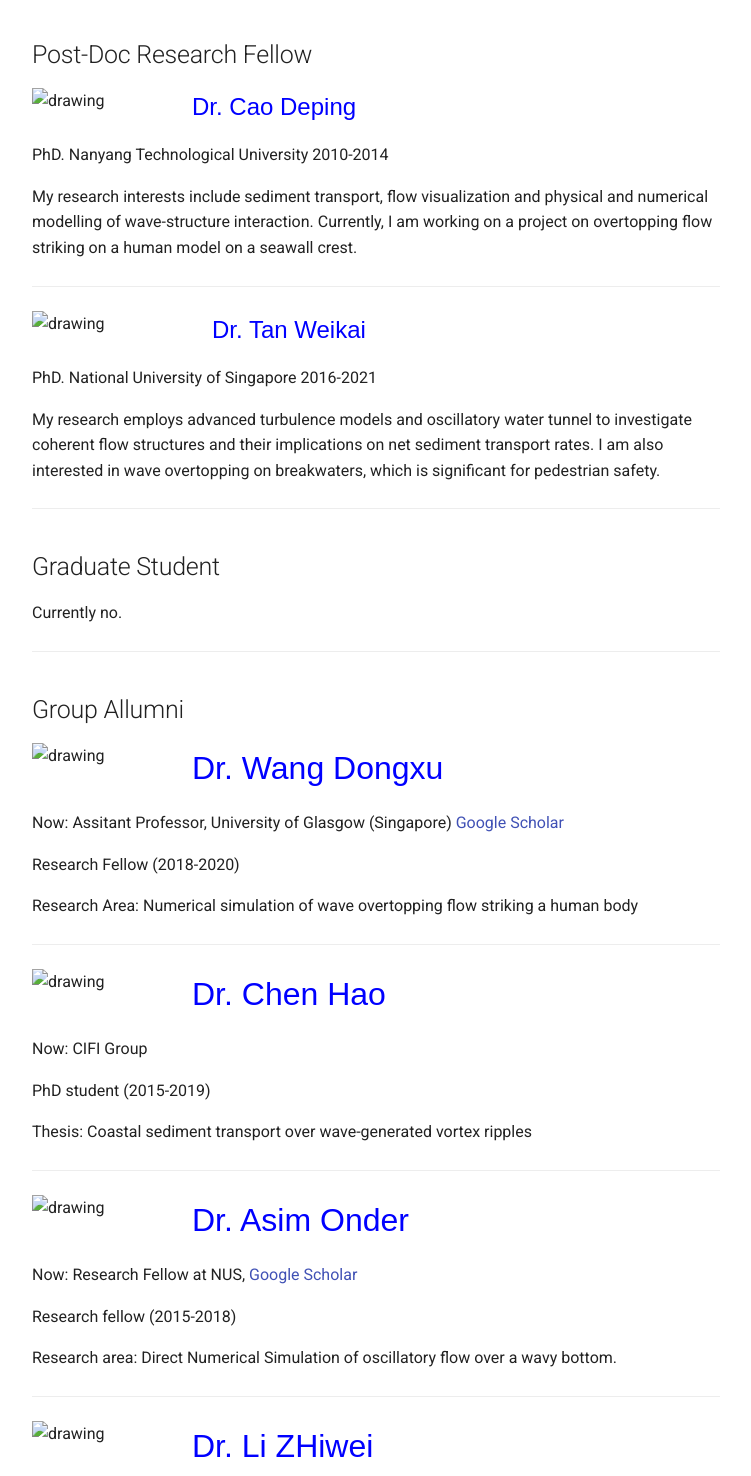
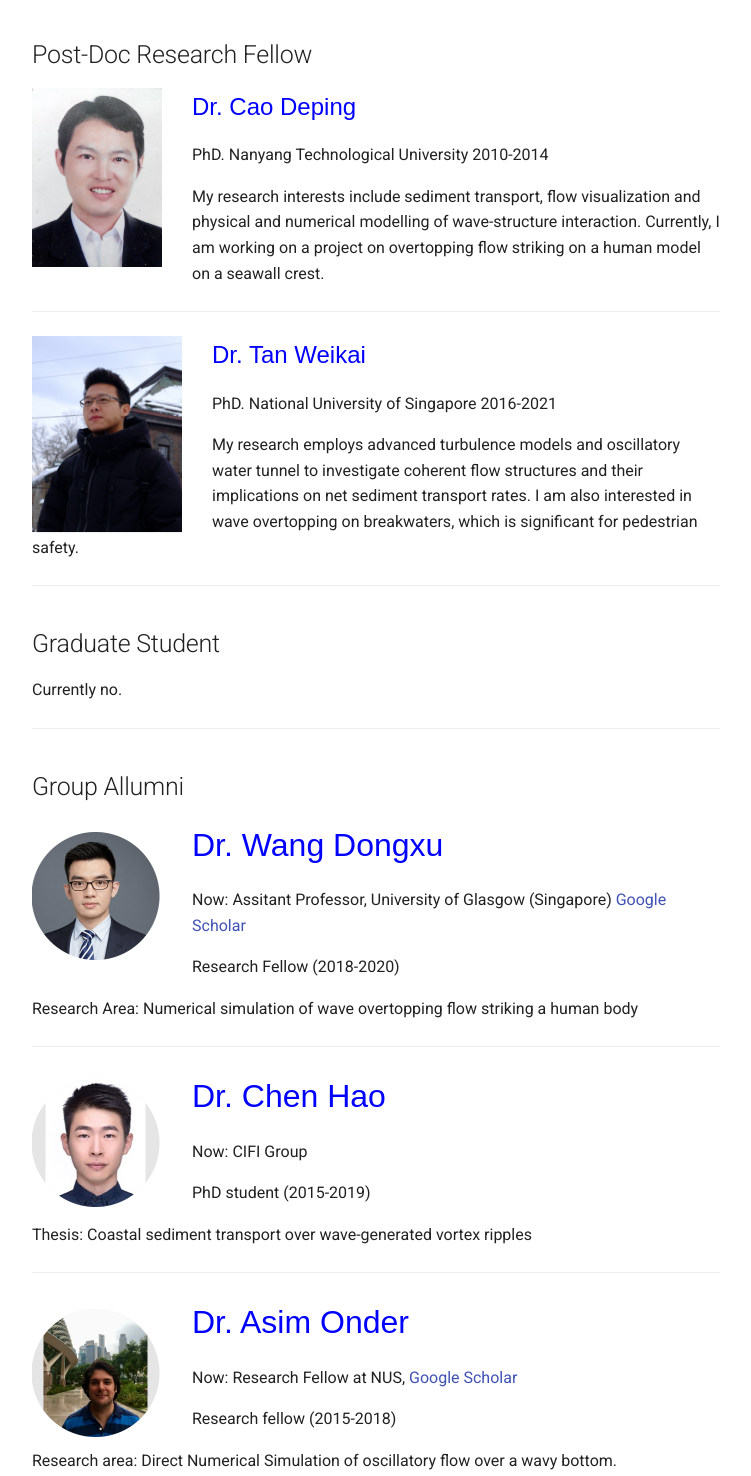
Before and after one commit to YuanJingLab/YuanJing, a plain HTML site: page People/index.html in a window 1280 px wide. Shown: the part 720-2196 px from the top of the page, without its empty margins (264-1015 px from the left). Drawn offline with Linux system fonts and the light colour scheme; the site is published under a folder, as on GitHub Pages, so addresses that start at the root find nothing.

Commit message:
Deployed 33e9a86 with MkDocs version: 1.1.2

```diff
--- a/People/index.html
+++ b/People/index.html
@@ -364,12 +364,12 @@
 <p>I am an assistant professor in the department of civil and environmental engineering of the National University of Singapore. My broad research interests cover from revealing fundamentals of geophysical flows in coastal regions to solving coastal engineering problems with advanced modelling techniques in fluid mechanics. I am deeply fascinated by the rigorous math in theoretical fluid mechanics and attracted by the advance techniques and beautiful results in experimental fluid mechanics. Things are more interesting if my research can either reveal the fundamental physics of the nature or create practical value for engineering applications. I like to combine any research methods to study an interesting topic, rather than finding a topic that suits a certain research method.
  A key challenge in coastal engineering is that the problem often involves multiple spatial and temporal scales, and usually the small-scale physics determines the large-scale phenomenon. My research follows the philosophy that one should first investigate small-scale physics and then use the scientific understanding to derive simple-yet-realistic models for large-scale applications. </p>
 <h2 id="post-doc-research-fellow">Post-Doc Research Fellow</h2>
-<p><img style="float: left; padding-right: 30px;" src="/img/Deping.JPG" alt="drawing" width="160"/></p>
+<p><img style="float: left; padding-right: 30px;" src="../img/Deping.JPG" alt="drawing" width="160"/></p>
 <p><span style="color:blue; font-family:Arial; font-size:1.5em;">Dr. Cao Deping</span></p>
 <p>PhD. Nanyang Technological University 2010-2014</p>
 <p>My research interests include sediment transport, flow visualization and physical and numerical modelling of wave-structure interaction. Currently, I am working on a project on overtopping flow striking on a human model on a seawall crest.</p>
 <hr />
-<p><img style="float: left; padding-right: 30px;" src="/img/weikai.png" alt="drawing" width="180"/></p>
+<p><img style="float: left; padding-right: 30px;" src="../img/weikai.png" alt="drawing" width="180"/></p>
 <p><span style="color:blue; font-family:Arial; font-size:1.5em;">Dr. Tan Weikai</span></p>
 <p>PhD. National University of Singapore 2016-2021</p>
 <p>My research employs advanced turbulence models and oscillatory water tunnel to investigate coherent flow structures and their implications on net sediment transport rates. I am also interested in wave overtopping on breakwaters, which is significant for pedestrian safety. </p>
@@ -378,25 +378,25 @@
 <p>Currently no.</p>
 <hr />
 <h2 id="group-allumni">Group Allumni</h2>
-<p><img style="float: left; padding-right: 30px;" src="/img/ChenHao.png" alt="drawing" width="160"/>
+<p><img style="float: left; padding-right: 30px;" src="../img/ChenHao.png" alt="drawing" width="160"/>
 <span style="color:blue; font-family:Arial; font-size:2em;">Dr. Wang Dongxu</span></p>
 <p>Now: Assitant Professor, University of Glasgow (Singapore) <a href="https://scholar.google.dk/citations?user=kBF-yNgAAAAJ&amp;hl=en">Google Scholar</a></p>
 <p>Research Fellow (2018-2020)</p>
 <p>Research Area: Numerical simulation of wave overtopping flow striking a human body</p>
 <hr />
-<p><img style="float: left; padding-right: 30px;" src="/img/Dongxu.png" alt="drawing" width="160"/>
+<p><img style="float: left; padding-right: 30px;" src="../img/Dongxu.png" alt="drawing" width="160"/>
 <span style="color:blue; font-family:Arial; font-size:2em;">Dr. Chen Hao</span></p>
 <p>Now: CIFI Group</p>
 <p>PhD student (2015-2019)</p>
 <p>Thesis: Coastal sediment transport over wave-generated vortex ripples</p>
 <hr />
-<p><img style="float: left; padding-right: 30px;" src="/img/Asim.png" alt="drawing" width="160"/>
+<p><img style="float: left; padding-right: 30px;" src="../img/Asim.png" alt="drawing" width="160"/>
 <span style="color:blue; font-family:Arial; font-size:2em;">Dr. Asim Onder</span></p>
 <p>Now: Research Fellow at NUS, <a href="https://scholar.google.be/citations?user=gXIWyU8AAAAJ&amp;hl=en">Google Scholar</a></p>
 <p>Research fellow (2015-2018)</p>
 <p>Research area: Direct Numerical Simulation of oscillatory flow over a wavy bottom. </p>
 <hr />
-<p><img style="float: left; padding-right: 30px;" src="/img/Zhiwei.png" alt="drawing" width="160"/>
+<p><img style="float: left; padding-right: 30px;" src="../img/Zhiwei.png" alt="drawing" width="160"/>
 <span style="color:blue; font-family:Arial; font-size:2em;">Dr. Li ZHiwei</span></p>
 <p>Now: Research Scientist, Changsha University of Science and Technology, <a href="https://scholar.google.com.sg/citations?user=Cpp0cLoAAAAJ&amp;hl=en">Google Scholar</a></p>
 <p>Research fellow (2015-2018)</p>
```
Also changed, not shown: 1 other file.
